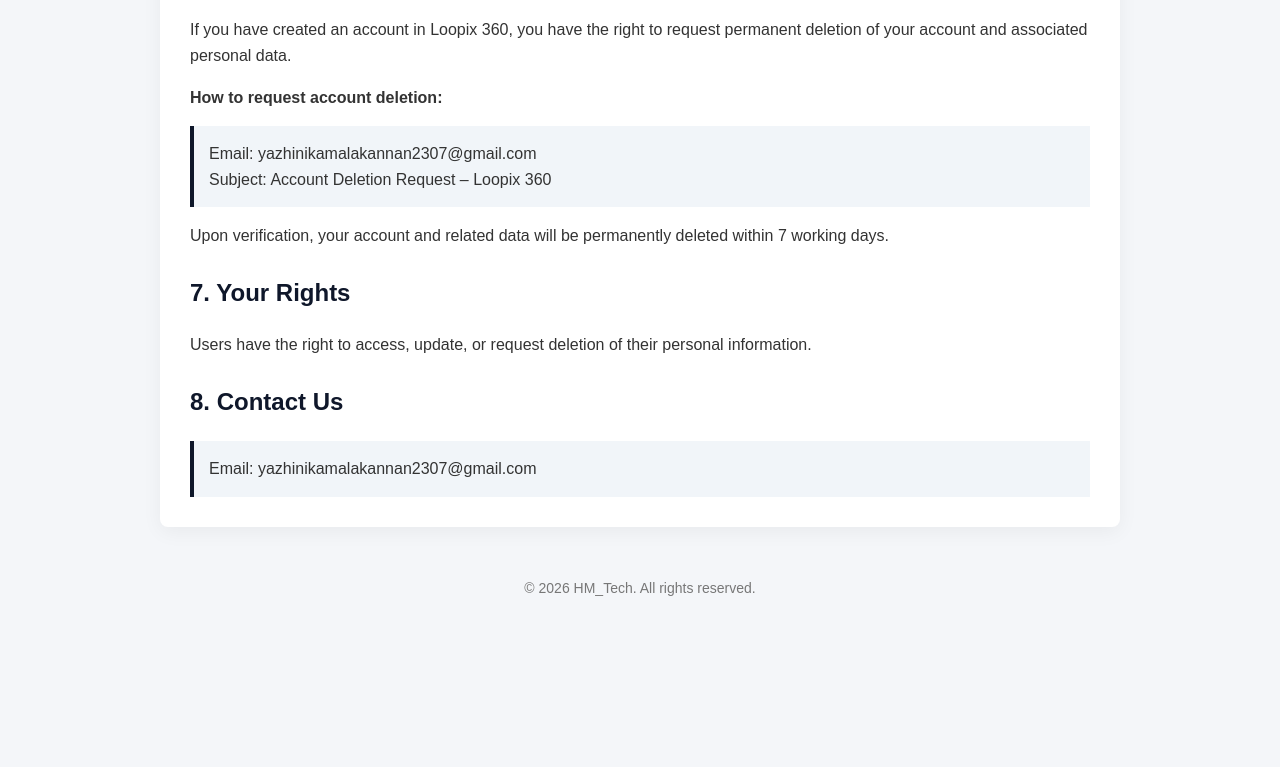
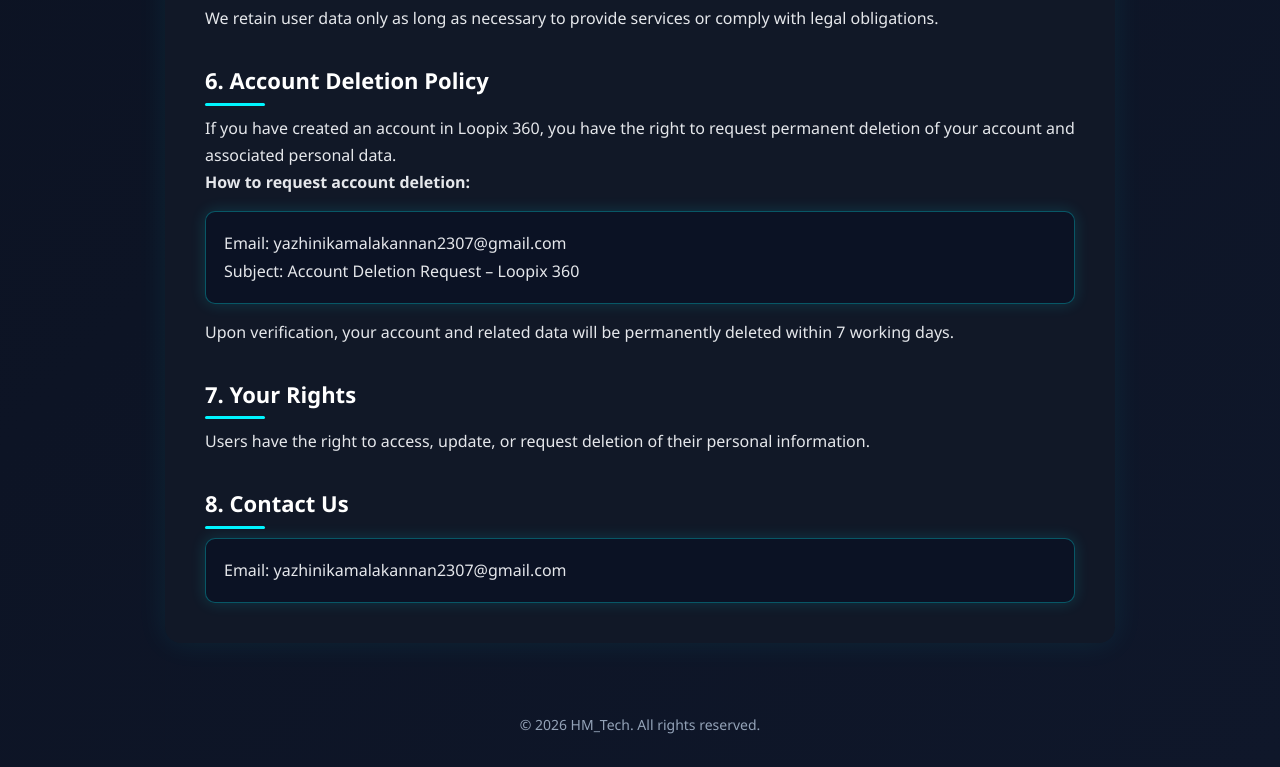
Before and after one commit to yazhinikamalakannan2307-dot/loopix-privacy-policy, a plain HTML site: page index.html in a window 1280 px wide. Shown: the part 1144-1911 px from the top of the page. Before the commit the page ends 1763 px from the top, so only its background shows below. Drawn offline with Linux system fonts and the light colour scheme.

Commit message:
Update index.html

```diff
--- a/index.html
+++ b/index.html
@@ -4,53 +4,138 @@
 <meta charset="UTF-8">
 <title>Loopix 360 - Privacy Policy</title>
 <meta name="viewport" content="width=device-width, initial-scale=1.0">
+
 <style>
-        body {
-            margin: 0;
-            font-family: Arial, sans-serif;
-            background: #f4f6f9;
-            color: #333;
-            line-height: 1.6;
+:root {
+    --primary:#0f172a;
+    --accent:#00f5ff;
+    --bg:#0b1120;
+    --card:#111827;
+    --text:#e5e7eb;
 }
-        header {
-            background: #0f172a;
-            color: white;
-            padding: 25px;
-            text-align: center;
+
+*{
+    margin:0;
+    padding:0;
+    box-sizing:border-box;
 }
-        .container {
-            max-width: 900px;
-            margin: 30px auto;
-            background: white;
-            padding: 30px;
-            border-radius: 8px;
-            box-shadow: 0 5px 20px rgba(0,0,0,0.05);
+
+body{
+    font-family: 'Segoe UI', sans-serif;
+    background:linear-gradient(135deg,#0b1120,#0f172a);
+    color:var(--text);
+    line-height:1.7;
 }
-        h1, h2 {
-            color: #0f172a;
+
+/* HEADER */
+header{
+    text-align:center;
+    padding:60px 20px;
+    background:radial-gradient(circle at top,#111827,#0b1120);
+    animation:fadeDown 1s ease;
 }
-        h2 {
-            margin-top: 25px;
+
+header h1{
+    font-size:40px;
+    letter-spacing:2px;
+    color:white;
+    text-shadow:0 0 10px var(--accent);
 }
-        .email-box {
-            background: #f1f5f9;
-            padding: 15px;
-            border-left: 4px solid #0f172a;
-            margin-top: 10px;
+
+header p{
+    margin-top:10px;
+    color:#94a3b8;
+    font-size:18px;
 }
-        footer {
-            text-align: center;
-            padding: 20px;
-            font-size: 14px;
-            color: #777;
+
+/* CONTAINER */
+.container{
+    max-width:950px;
+    margin:40px auto;
+    padding:40px;
+    background:var(--card);
+    border-radius:16px;
+    box-shadow:0 0 30px rgba(0,245,255,0.08);
+    animation:fadeUp 1.2s ease;
 }
-        @media(max-width:600px){
+
+/* HEADINGS */
+h2{
+    margin-top:30px;
+    margin-bottom:15px;
+    font-size:22px;
+    color:white;
+    position:relative;
+}
+
+h2::after{
+    content:'';
+    width:60px;
+    height:3px;
+    background:var(--accent);
+    position:absolute;
+    left:0;
+    bottom:-6px;
+    border-radius:2px;
+}
+
+/* LIST */
+ul{
+    padding-left:20px;
+}
+
+li{
+    margin-bottom:8px;
+}
+
+/* EMAIL BOX */
+.email-box{
+    background:#0b1224;
+    padding:18px;
+    border:1px solid rgba(0,245,255,0.3);
+    border-radius:10px;
+    margin-top:15px;
+    box-shadow:0 0 15px rgba(0,245,255,0.15);
+    transition:0.3s ease;
+}
+
+.email-box:hover{
+    box-shadow:0 0 25px rgba(0,245,255,0.35);
+    transform:translateY(-3px);
+}
+
+/* FOOTER */
+footer{
+    text-align:center;
+    padding:30px;
+    margin-top:40px;
+    color:#94a3b8;
+    font-size:14px;
+}
+
+/* ANIMATIONS */
+@keyframes fadeDown{
+    from{opacity:0; transform:translateY(-20px);}
+    to{opacity:1; transform:translateY(0);}
+}
+
+@keyframes fadeUp{
+    from{opacity:0; transform:translateY(30px);}
+    to{opacity:1; transform:translateY(0);}
+}
+
+@media(max-width:768px){
     .container{
-                padding:20px;
+        padding:25px;
+        margin:20px;
+    }
+    header h1{
+        font-size:28px;
     }
 }
 </style>
 </head>
+
 <body>
 
 <header>
@@ -98,7 +183,7 @@
     Subject: Account Deletion Request – Loopix 360
 </div>
 
-<p>Upon verification, your account and related data will be permanently deleted within 7 working days.</p>
+<p style="margin-top:15px;">Upon verification, your account and related data will be permanently deleted within 7 working days.</p>
 
 <h2>7. Your Rights</h2>
 <p>Users have the right to access, update, or request deletion of their personal information.</p>
```
Lines whose indentation alone changed are shown as unchanged.
